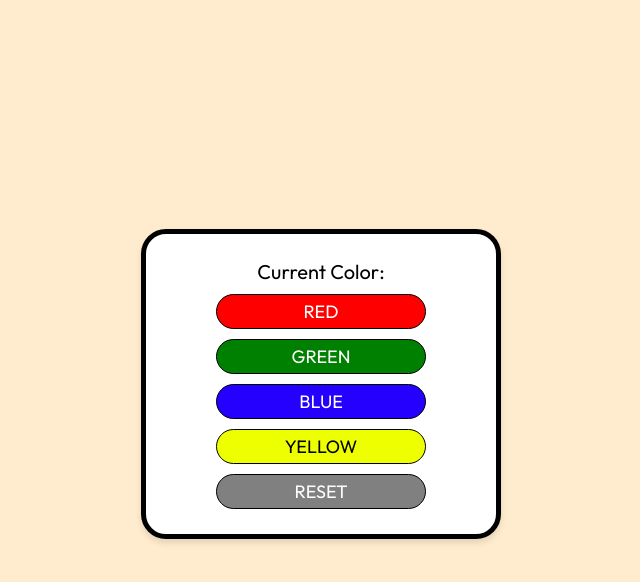
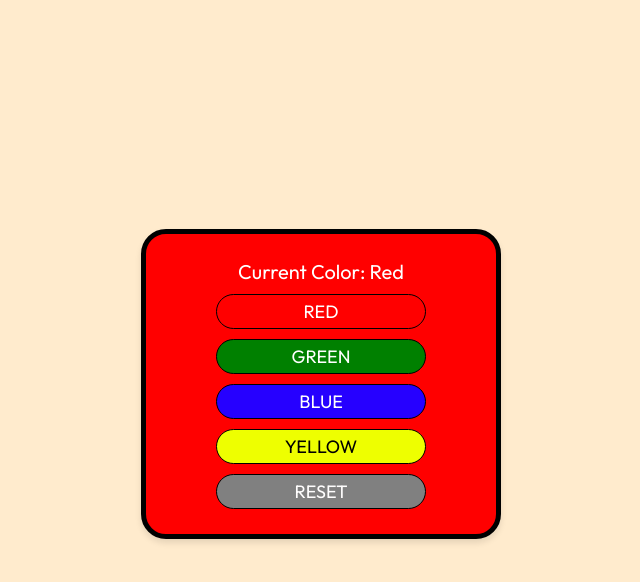
Before and after one commit to musradabdulkadir/color-changer, a plain HTML site: page index.html in a window 1280 px wide. Both pictures are taken after a click on the button "RED". Shown: the part 66-648 px from the top of the page, without its empty margins (319-959 px from the left). Drawn offline with Linux system fonts and the light colour scheme.

Commit message:
Created the first step of js

```diff
--- a/index.html
+++ b/index.html
@@ -18,8 +18,8 @@
         </nav>
     </header>
     <main>
-        <section class="container">
-            <p>Current Color:</p>
+        <section class="container" id="container">
+            <p id="para">Current Color: White</p>
             <button id="btnRed">RED</button>
             <button id="btnGreen">GREEN</button>
             <button id="btnBlue">BLUE</button>
--- a/script/index.js
+++ b/script/index.js
@@ -0,0 +1,13 @@
+const para = document.getElementById("para");
+const btnRed = document.getElementById("btnRed");
+const btnGreen = document.getElementById("btnGreen");
+const btnBlue = document.getElementById("btnBlue");
+const btnYellow = document.getElementById("btnYellow");
+const btnReset = document.getElementById("btnReset");
+const container= document.getElementById("container");
+
+btnRed.addEventListener("click", function(){
+    container.style.backgroundColor = "red"
+    para.style.color = "White"
+    para.innerText= "Current Color: Red"
+})
```
